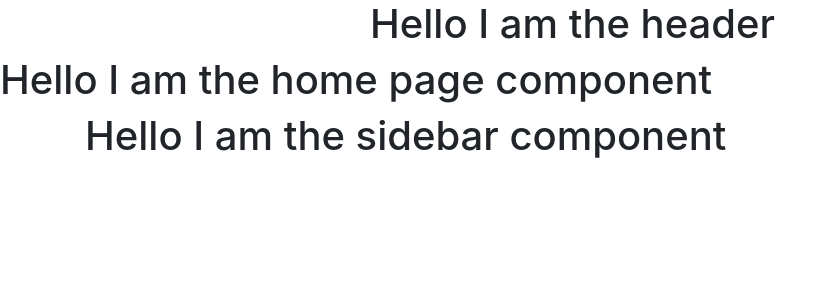
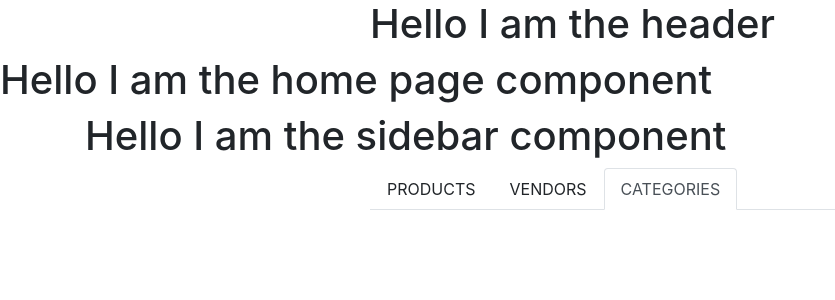
Before and after one commit to CogGrads-TeamTS/grizzly-fe, a React (Create React App) app: page / in a window 1280 px wide. Shown: the top 300 px of the page, without its empty margins (0-835 px from the left). Built offline with nearby package versions, Linux system fonts and the light colour scheme; no server answers.

Commit message:
Front End- Add Tabs -Products, Vendors, Categories Implemented

```diff
--- a/src/App.js
+++ b/src/App.js
@@ -2,6 +2,7 @@ import React, { Component } from 'react';
 import Routes from './routes';
 import Header from './components/common/common_header';
 import Sidebar from './components/common/common_sidebar';
+import Tabs from './components/common/common_tabs';
 import './App.css';
 
 class App extends Component {
@@ -14,6 +15,7 @@ class App extends Component {
           <Routes />
         </div>
         <Sidebar />
+          <Tabs/>
       </div>
     );
   }
--- a/src/components/Category/CategoryTable.js
+++ b/src/components/Category/CategoryTable.js
@@ -6,7 +6,7 @@ const CategoryTable = ({categories}) => {
         return (
             <Container>
                 <Row>
-                    <Col md={{ size: 9, offset: 3 }} sm="12">
+                    <Col md="12" sm="12">
                         <Table>
                             <thead>
                             <tr>
--- /dev/null
+++ b/src/components/common/common_tabs.js
@@ -0,0 +1,84 @@
+import React, { Component } from 'react'
+import { TabContent, TabPane, Nav, NavItem, NavLink,Container, Row, Col } from 'reactstrap';
+import classnames from 'classnames';
+import Category from '../Category/Category';
+
+class Tabs extends Component {
+    constructor(props) {
+        super(props);
+
+        this.toggle = this.toggle.bind(this);
+        this.state = {
+            activeTab: '3'
+        };
+    }
+    toggle(tab) {
+        if (this.state.activeTab !== tab) {
+            this.setState({
+                activeTab: tab
+            });
+        }
+    }
+    render() {
+        return (
+            <Container>
+                <Row>
+                    <Col md={{ size: 9, offset: 3 }} sm="12">
+                        <div>
+                            <Nav tabs>
+                                <NavItem>
+                                    <NavLink
+                                        className={classnames({ active: this.state.activeTab === '1' })}
+                                        onClick={() => { this.toggle('1'); }}
+                                    >
+                                        PRODUCTS
+                                    </NavLink>
+                                </NavItem>
+                                <NavItem>
+                                    <NavLink
+                                        className={classnames({ active: this.state.activeTab === '2' })}
+                                        onClick={() => { this.toggle('2'); }}
+                                    >
+                                        VENDORS
+                                    </NavLink>
+                                </NavItem>
+                                <NavItem>
+                                    <NavLink
+                                        className={classnames({ active: this.state.activeTab === '3' })}
+                                        onClick={() => { this.toggle('3'); }}
+                                    >
+                                        CATEGORIES
+                                    </NavLink>
+                                </NavItem>
+                            </Nav>
+                            <TabContent activeTab={this.state.activeTab}>
+                                <TabPane tabId="1">
+                                    <Row>
+                                        <Col sm="12">
+                                            <h4>Products</h4>
+                                        </Col>
+                                    </Row>
+                                </TabPane>
+                                <TabPane tabId="2">
+                                    <Row>
+                                        <Col sm="12">
+                                            <h4>Vendors</h4>
+                                        </Col>
+                                    </Row>
+                                </TabPane>
+                                <TabPane tabId="3">
+                                    <Row>
+                                        <Col sm="12">
+                                            <Category/>
+                                        </Col>
+                                    </Row>
+                                </TabPane>
+                            </TabContent>
+                        </div>
+                    </Col>
+                </Row>
+            </Container>
+        );
+    }
+}
+export default Tabs;
```
